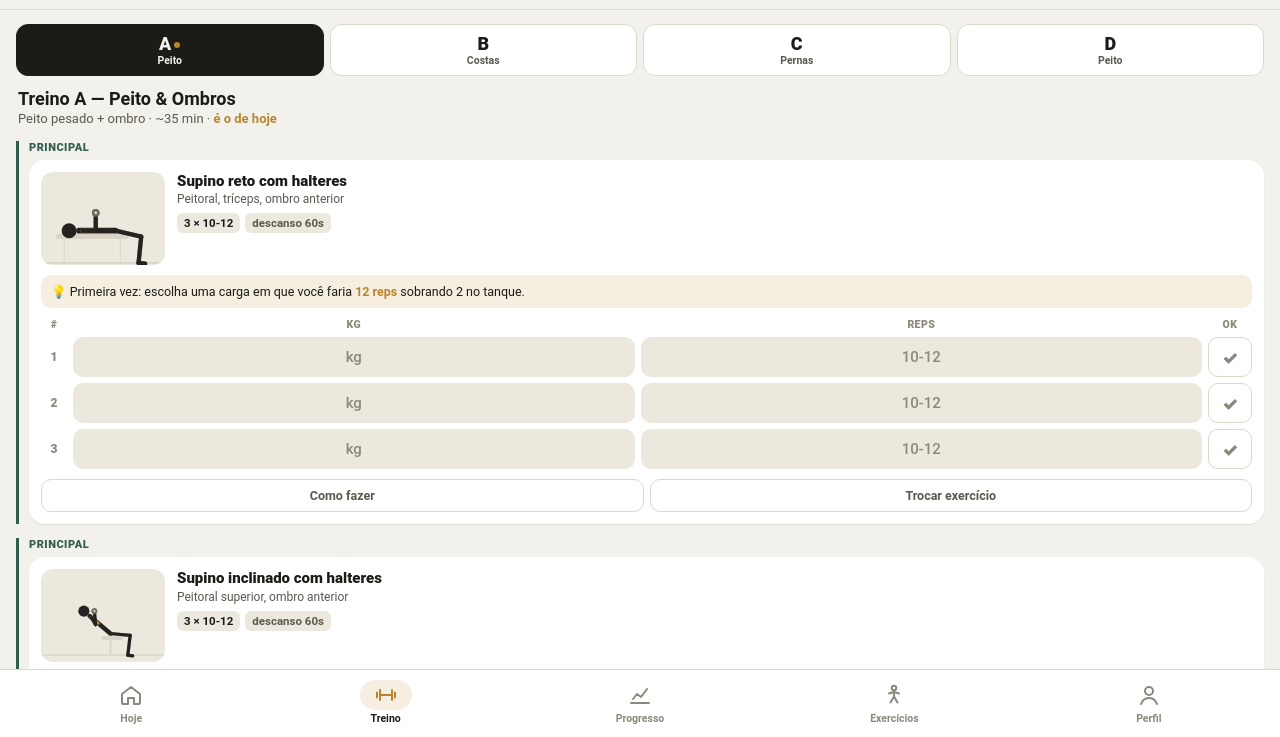
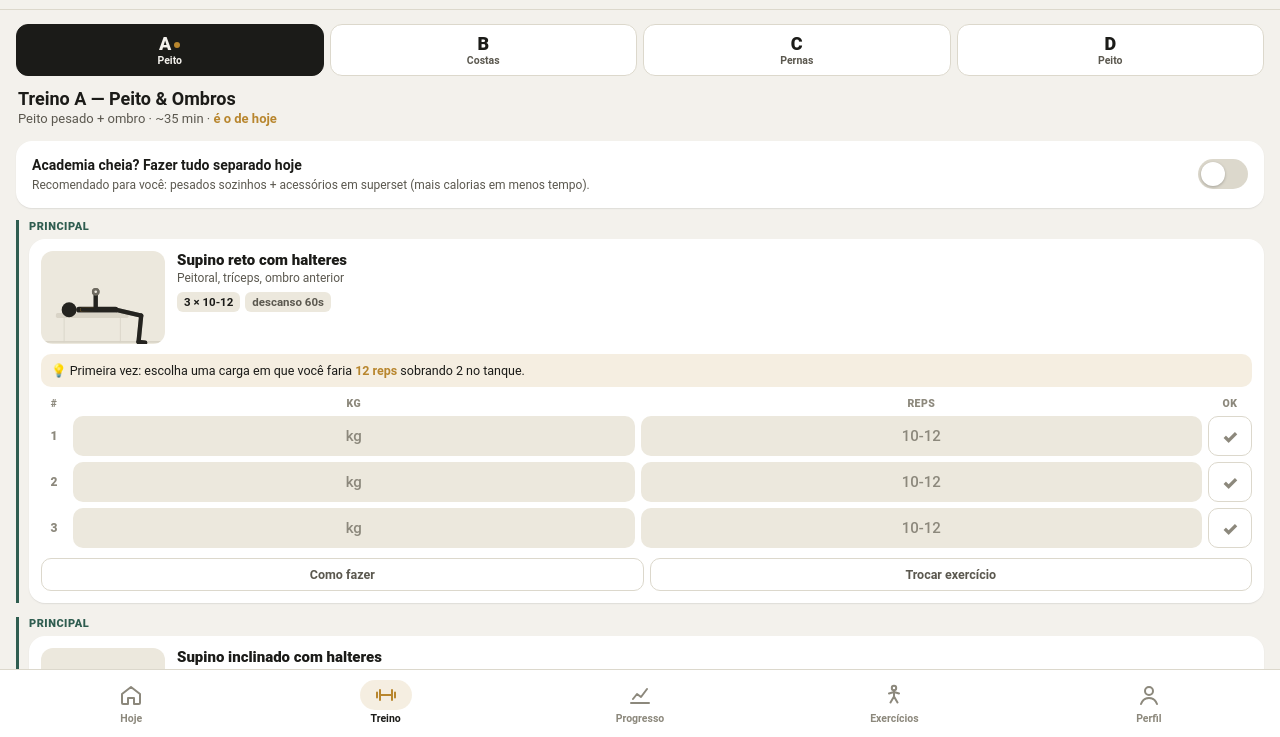
Before and after one commit to AlexSilva7/AlexSilva7, a plain HTML site: page app/assets/index.html in a window 1280 px wide. Both pictures are taken after a click on the button "Treino". Shown: the part 63-800 px from the top of the page. Drawn offline with Linux system fonts and the light colour scheme.

Commit message:
Opção de fazer tudo separado no dia (academia cheia)
Co-Authored-By: Claude Opus 5.5 <noreply@anthropic.com>
Claude-Session: https://claude.ai/code/session_011DVaCfHRLJccG1PbjKVfSU

```diff
--- a/app/AndroidManifest.xml
+++ b/app/AndroidManifest.xml
@@ -1,8 +1,8 @@
 <?xml version="1.0" encoding="utf-8"?>
 <manifest xmlns:android="http://schemas.android.com/apk/res/android"
     package="com.alex.treino"
-    android:versionCode="1"
-    android:versionName="1.0">
+    android:versionCode="2"
+    android:versionName="1.1">
     <uses-sdk android:minSdkVersion="24" android:targetSdkVersion="34" />
     <uses-permission android:name="android.permission.VIBRATE" />
     <application
--- a/app/assets/app.js
+++ b/app/assets/app.js
@@ -6,7 +6,7 @@
 
   /* ---------------- Estado ---------------- */
   function defaults() {
-    return { goal: "queima", level: "ini", cardioGoal: 3, theme: "auto", history: [], logs: {}, meas: [], swaps: {}, cardio: [], draft: null, sel: null };
+    return { goal: "queima", level: "ini", cardioGoal: 3, theme: "auto", history: [], logs: {}, meas: [], swaps: {}, cardio: [], draft: null, sel: null, soloDay: null };
   }
   var S = (function () {
     try {
@@ -65,18 +65,22 @@
     if (S.level === "ini" && sl.r === "main" && o.s > 3) o.s = o.s - 1;
     // superset: só descansa depois do último exercício do bloco
     var slots = DB.PROGRAM[letter].slots;
-    if (sl.ss && slots[i + 1] && slots[i + 1].ss === sl.ss) o.chain = true;
+    if (soloToday()) { if (sl.ss) o.rest += 15; }
+    else if (sl.ss && slots[i + 1] && slots[i + 1].ss === sl.ss) o.chain = true;
     return o;
   }
   function blocks(letter) {
     var slots = DB.PROGRAM[letter].slots, out = [], cur = null;
     slots.forEach(function (sl, i) {
-      if (sl.ss && cur && cur.ss === sl.ss) { cur.items.push(i); return; }
-      cur = { ss: sl.ss || null, items: [i], r: sl.r };
+      var ss = soloToday() ? null : (sl.ss || null);
+      if (ss && cur && cur.ss === ss) { cur.items.push(i); return; }
+      cur = { ss: ss, items: [i], r: sl.r };
       out.push(cur);
     });
     return out;
   }
+  function todayKey() { var d = new Date(); return d.getFullYear() + "-" + (d.getMonth() + 1) + "-" + d.getDate(); }
+  function soloToday() { return S.soloDay === todayKey(); }
   function nextLetter() {
     var h = S.history.filter(function (x) { return x.w; });
     if (!h.length) return "A";
@@ -210,6 +214,10 @@
       return '<button data-act="letter" data-l="' + l + '" class="' + (l === L ? "on" : "") + '"><b>' + l + (l === nx ? '<i class="nx"></i>' : "") + "</b><span>" + DB.PROGRAM[l].n.split(" ")[0].replace(",", "") + "</span></button>";
     }).join("") + "</div>";
     h += '<div class="w-head"><h2>Treino ' + L + " — " + W.n + '</h2><div class="muted">' + W.sub + " · ~" + estMinutes(L) + " min" + (L === nx ? " · <b style='color:var(--accent)'>é o de hoje</b>" : "") + "</div></div>";
+    var solo = soloToday();
+    h += '<div class="card solo-card"><div class="row"><div class="grow"><b style="font-size:14px">Academia cheia? Fazer tudo separado hoje</b><div class="muted" style="font-size:12px;margin-top:2px">' +
+      (solo ? "Ligado só para hoje: cada exercício tem seu próprio descanso (~10 min a mais). Amanhã volta ao normal." : "Recomendado para você: pesados sozinhos + acessórios em superset (mais calorias em menos tempo).") +
+      '</div></div><button class="switch' + (solo ? " on" : "") + '" data-act="solo" aria-label="Fazer tudo separado hoje"><i></i></button></div></div>';
     var d = draft(L);
     blocks(L).forEach(function (b) {
       var cls = b.ss ? "super" : (b.r === "fin" ? "fin" : "solo");
@@ -452,7 +460,7 @@
       '<button class="btn primary small" data-act="export">Exportar backup</button>' +
       '<button class="btn ghost small" data-act="import">Importar backup</button></div>';
     h += '<button class="btn danger small" data-act="wipe">Apagar todos os dados</button>';
-    h += '<p class="muted" style="text-align:center;margin-top:18px">Meu Treino v1.0 · feito sob medida</p>';
+    h += '<p class="muted" style="text-align:center;margin-top:18px">Meu Treino v1.1 · feito sob medida</p>';
     $("#v-perfil").innerHTML = h;
     $("#cGoal").onchange = function () { S.cardioGoal = parseInt(this.value, 10); save(); };
     $("#thSel").onchange = function () { S.theme = this.value; save(); applyTheme(); };
@@ -589,6 +597,7 @@
     switch (a) {
       case "start": viewLetter = el.getAttribute("data-l"); go("treino"); break;
       case "resume": viewLetter = S.draft.letter; go("treino"); break;
+      case "solo": S.soloDay = soloToday() ? null : todayKey(); save(); renderTreino(); toast(soloToday() ? "Hoje: tudo separado" : "Supersets de volta"); break;
       case "letter": viewLetter = el.getAttribute("data-l"); renderTreino(); break;
       case "set": onSet(el); break;
       case "finish": finish(el.getAttribute("data-l")); break;
--- a/app/assets/index.html
+++ b/app/assets/index.html
@@ -146,6 +146,10 @@
   .ex-actions button { flex: 1; border: 1px solid var(--line); background: transparent; border-radius: 10px; padding: 8px; font-size: 12.5px; font-weight: 700; color: var(--ink-soft); cursor: pointer; }
   .last-line { font-size: 11.5px; color: var(--ink-faint); margin-top: 6px; }
 
+  .switch { width: 50px; height: 30px; border-radius: 15px; border: 0; background: var(--line); position: relative; flex-shrink: 0; cursor: pointer; transition: background .2s; }
+  .switch i { position: absolute; top: 3px; left: 3px; width: 24px; height: 24px; border-radius: 12px; background: #fff; transition: transform .2s; box-shadow: 0 1px 3px rgba(0,0,0,.25); }
+  .switch.on { background: var(--accent); }
+  .switch.on i { transform: translateX(20px); }
   /* Exercícios */
   .lib-grid { display: grid; grid-template-columns: 1fr 1fr; gap: 10px; margin-top: 10px; }
   .lib-item { background: var(--bg-elev); border-radius: 14px; padding: 8px; box-shadow: var(--shadow); cursor: pointer; }
```
Also changed, not shown: 1 other file.
